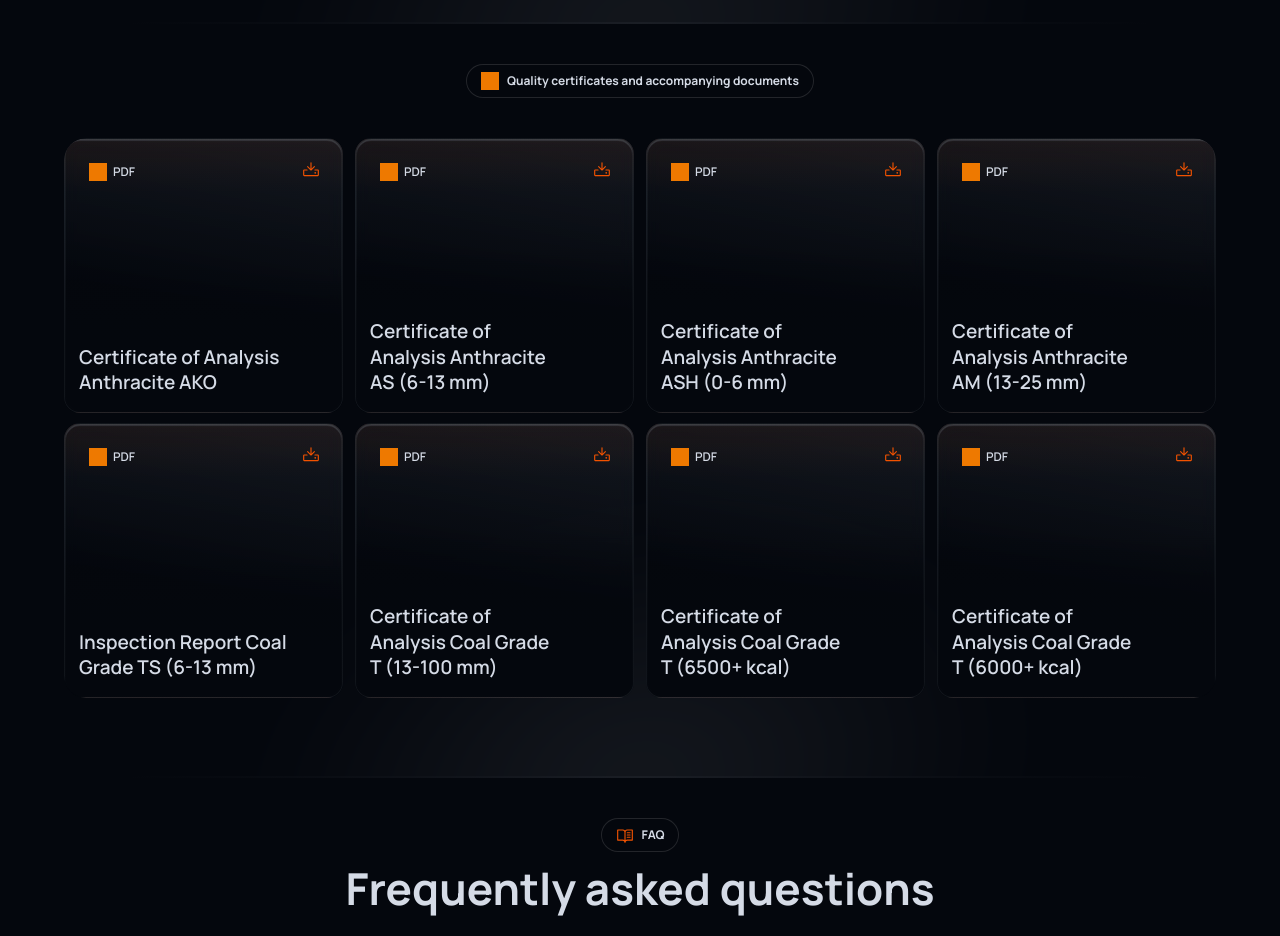
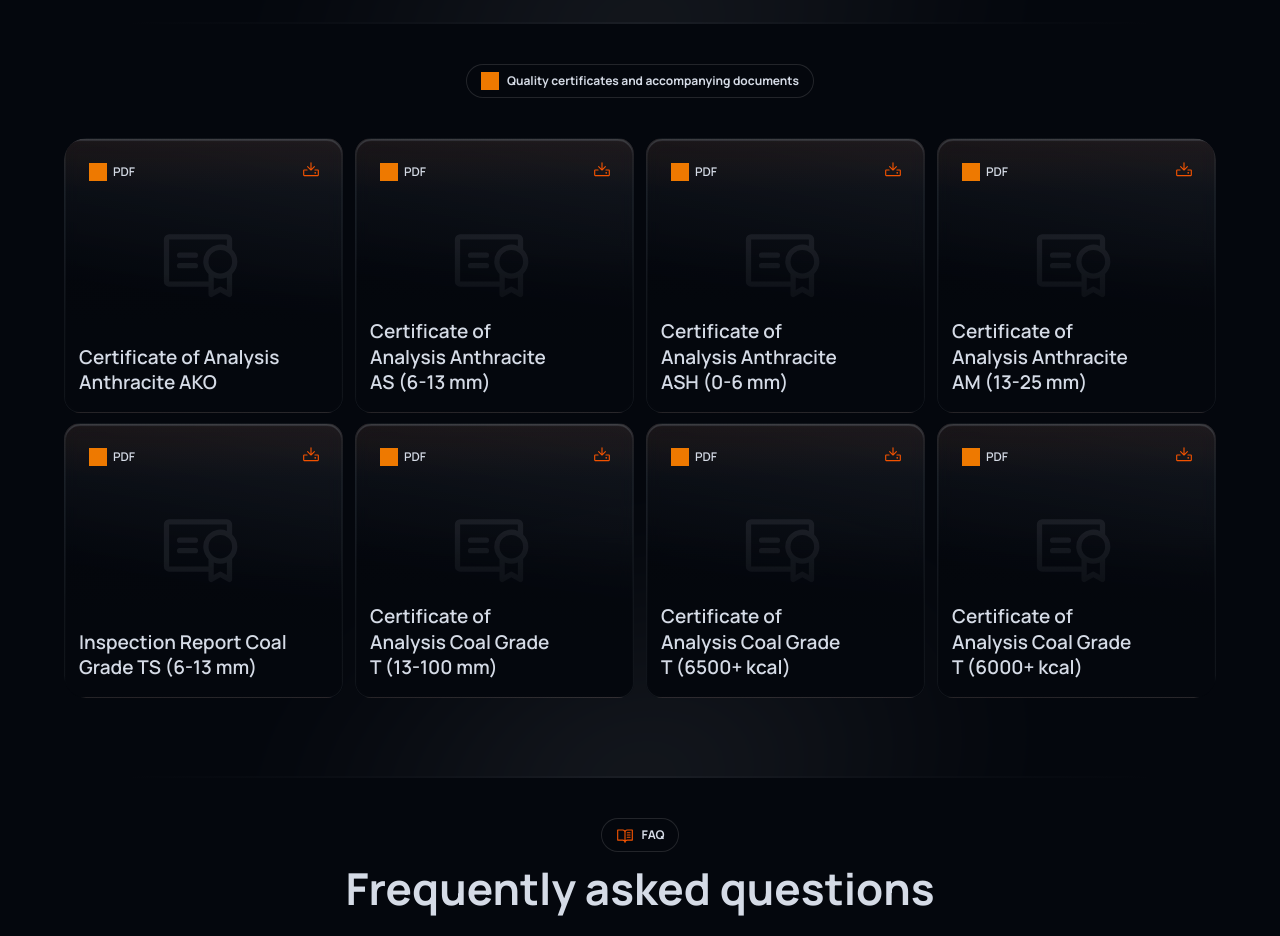
Before and after one commit to dmitriylmao/impexcoal, a Next.js app: page /en in a window 1280 px wide. Shown: the part 4880-5816 px from the top of the page. Built offline with nearby package versions, Linux system fonts and the light colour scheme; no server answers; the database is empty; grey boxes are pictures that could not be loaded.

Commit message:
add icon in bento card

```diff
--- a/src/components/sections/home/BentoDocsGrid.module.css
+++ b/src/components/sections/home/BentoDocsGrid.module.css
@@ -220,6 +220,36 @@
   pointer-events: none;
 }
 
+.certificateWrap {
+  position: absolute;
+  inset: 0;
+  z-index: 4;
+  display: flex;
+  align-items: center;
+  justify-content: center;
+  pointer-events: none;
+}
+
+.certificateInner {
+  transform: translateY(-12px);
+}
+
+.certificateIcon {
+  width: clamp(84px, 34%, 132px);
+  height: auto;
+  opacity: 0.1;
+  filter: brightness(0) saturate(100%) invert(87%) sepia(6%) saturate(487%) hue-rotate(187deg) brightness(84%) contrast(84%);
+}
+
+.cardCompressed .certificateInner {
+  transform: translateY(-12px);
+}
+
+.cardCompressed .certificateIcon {
+  scale: 0.88;
+  opacity: 0.08;
+}
+
 .fileChip {
   display: inline-flex;
   align-items: center;
--- a/src/components/sections/home/BentoDocsGridClient.tsx
+++ b/src/components/sections/home/BentoDocsGridClient.tsx
@@ -115,6 +115,30 @@ export default function BentoDocsGridClient({ badge, emptyLabel, downloadLabel,
                   </motion.div>
 
                   <motion.div
+                    className={styles.certificateWrap}
+                    initial={false}
+                    animate={
+                      reduceMotion
+                        ? { opacity: showPreview ? 0 : 1 }
+                        : showPreview
+                          ? { opacity: 0, scale: 0.9 }
+                          : { opacity: 1, scale: 1 }
+                    }
+                    transition={{ duration: reduceMotion ? 0.01 : 0.26, ease: [0.22, 1, 0.36, 1] }}
+                  >
+                    <div className={styles.certificateInner}>
+                      <Image
+                        src="/icons/certificateBento.svg"
+                        alt=""
+                        width={132}
+                        height={132}
+                        className={styles.certificateIcon}
+                        aria-hidden
+                      />
+                    </div>
+                  </motion.div>
+
+                  <motion.div
                     className={styles.content}
                     initial={false}
                     animate={
```
